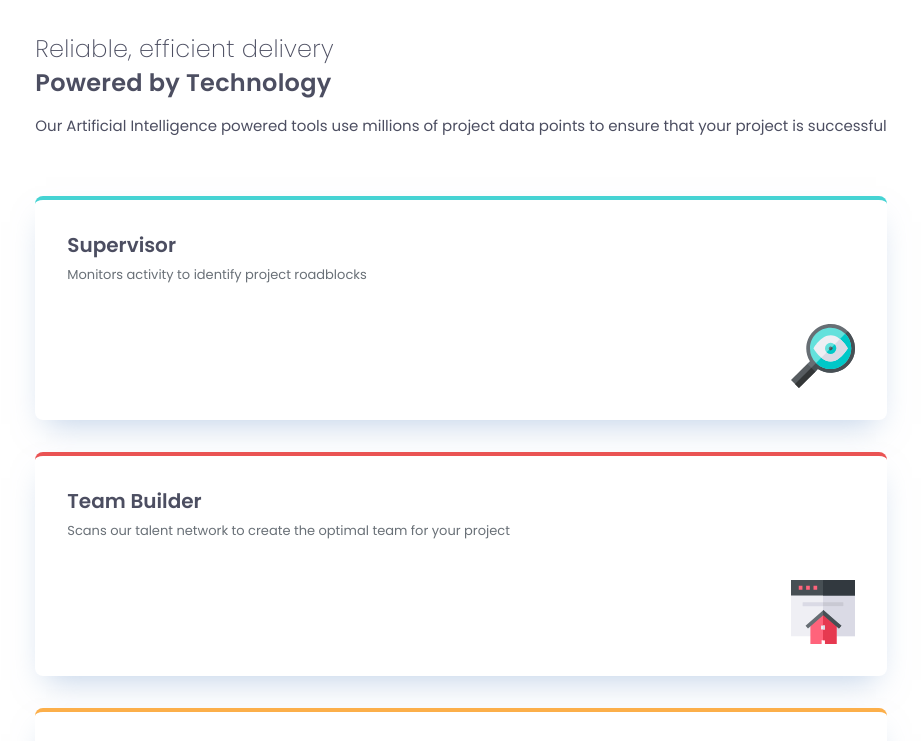
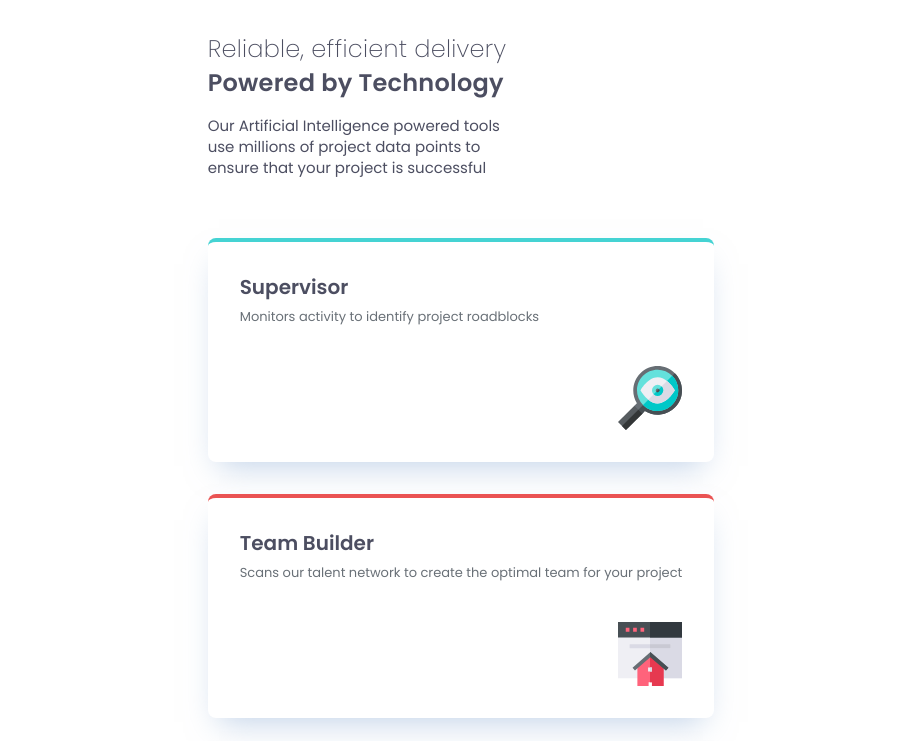
Before and after one commit to dionysia-lemonaki/FEM-four-card-feature-section, a website: page index.html in a window 1280 px wide. Shown: the top 741 px of the page, without its empty margins (179-1100 px from the left). Drawn offline with Linux system fonts and the light colour scheme.

Commit message:
Fix max-width unit

```diff
--- a/styles.css
+++ b/styles.css
@@ -154,7 +154,7 @@ main {
 }
 
 .features-overview {
-  max-width: 19.75;
+  max-width: 19.75rem;
 }
 
 .features-overview__title {
```
